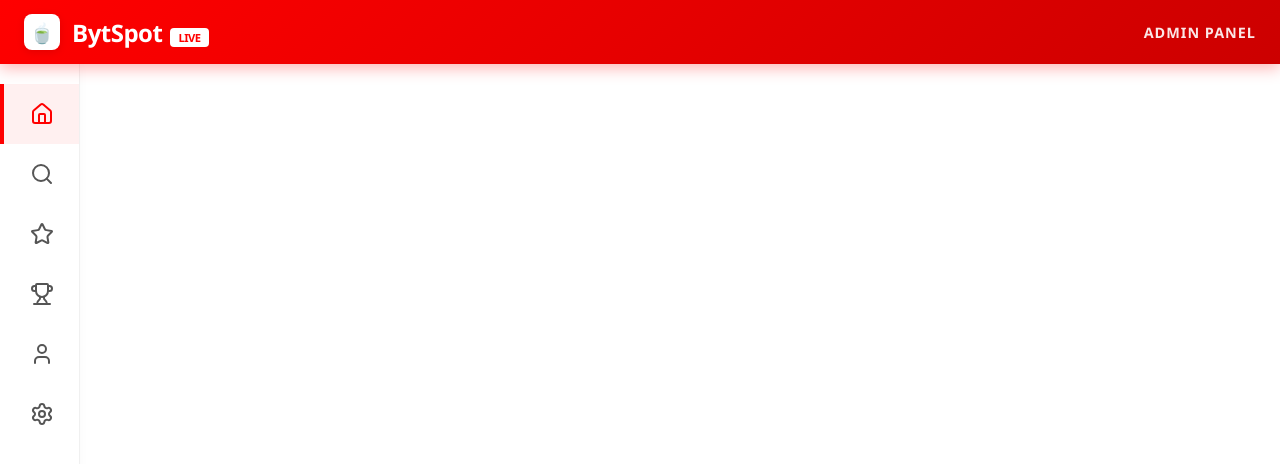
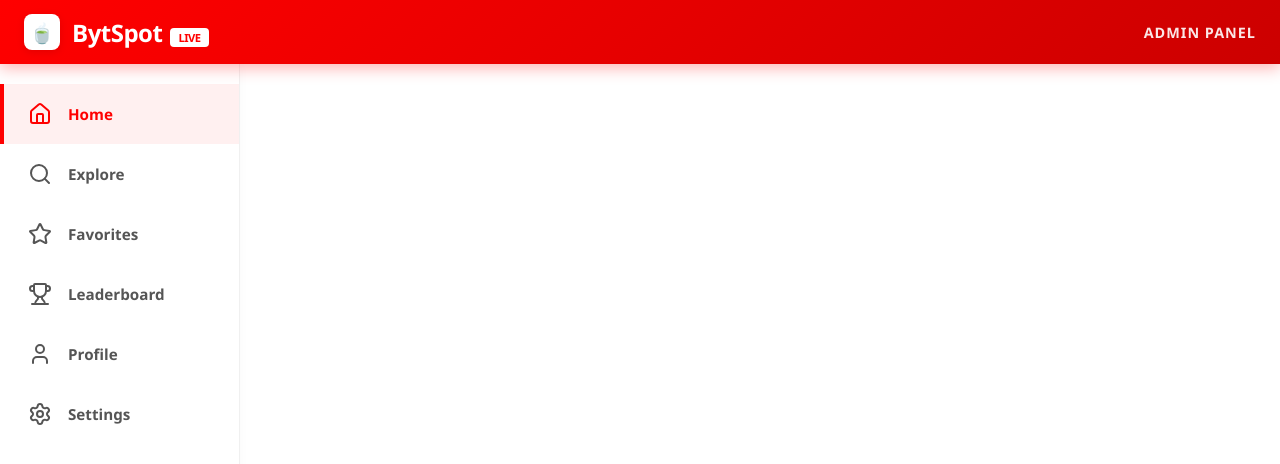
Before and after one commit to Sinxn-coder/chai-in, a React (Vite) app: page / in a window 1280 px wide. Shown: the top 464 px of the page. Built offline with nearby package versions, Linux system fonts and the light colour scheme.

Commit message:
Expand sidebar width and show inline text labels

```diff
--- a/src/index.css
+++ b/src/index.css
@@ -9,7 +9,7 @@ body {
     'Droid Sans', 'Helvetica Neue', sans-serif;
   background: #ffffff;
   min-height: 100vh;
-  padding-left: 80px; /* Space for the icon-only sidebar */
+  padding-left: 240px; /* Space for the expanded sidebar */
 }
 
 #root {
@@ -36,7 +36,7 @@ header {
   top: 64px;
   left: 0;
   bottom: 0;
-  width: 80px;
+  width: 240px;
   background: #ffffff;
   border-right: 1px solid #f0f0f0;
   padding: 20px 0;
@@ -49,28 +49,21 @@ header {
 }
 
 .nav-item {
-  padding: 16px;
+  padding: 16px 24px;
   display: flex;
-  flex-direction: column;
   align-items: center;
-  justify-content: center;
+  gap: 16px;
   color: #555;
   font-weight: 600;
   cursor: pointer;
   transition: all 0.2s ease;
   border-left: 4px solid transparent;
-  position: relative;
   height: 60px;
 }
 
 .nav-item:hover {
   background: #fff5f5;
   color: #FF0000;
-}
-
-.nav-item:hover .nav-text {
-  opacity: 1;
-  visibility: visible;
 }
 
 .nav-item.active {
@@ -80,38 +73,15 @@ header {
 }
 
 .nav-icon {
-  font-size: 1.4rem;
   display: flex;
   align-items: center;
   justify-content: center;
+  flex-shrink: 0;
 }
 
 .nav-text {
-  position: absolute;
-  left: 100%;
-  top: 50%;
-  transform: translateY(-50%);
-  background: #333;
-  color: white;
-  padding: 6px 12px;
-  border-radius: 4px;
+  font-size: 0.95rem;
   white-space: nowrap;
-  font-size: 0.85rem;
-  margin-left: 8px;
-  opacity: 0;
-  visibility: hidden;
-  transition: all 0.2s ease;
-  z-index: 1002;
-}
-
-.nav-text::before {
-  content: '';
-  position: absolute;
-  right: 100%;
-  top: 50%;
-  transform: translateY(-50%);
-  border: 4px solid transparent;
-  border-right-color: #333;
 }
 
 .app-bar-brand {
```
